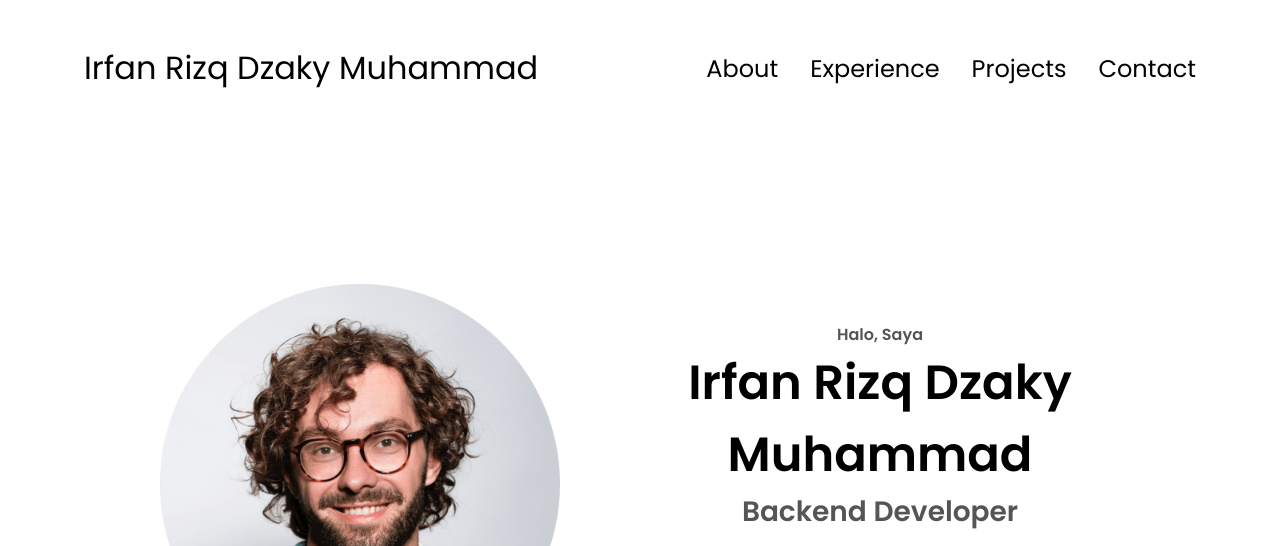
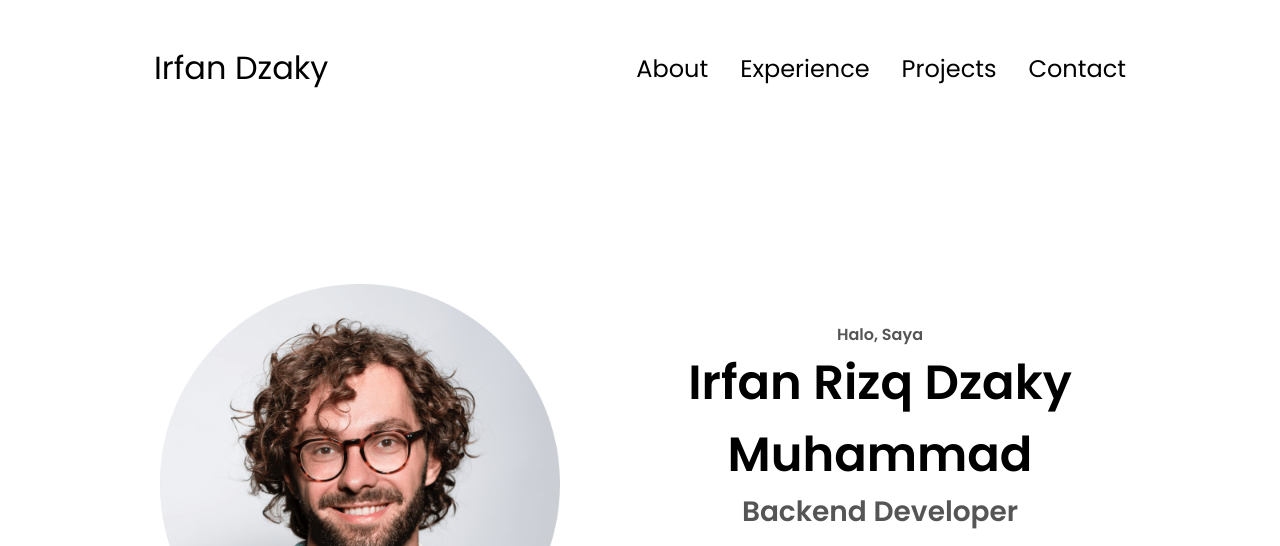
Before and after one commit to irfandzaky/WebPorto-IrfanDzaky, a plain HTML site: page index.html in a window 1280 px wide. Shown: the top 546 px of the page. Drawn offline with Linux system fonts and the light colour scheme.

Commit message:
Ganti Logo

```diff
--- a/index.html
+++ b/index.html
@@ -13,7 +13,7 @@
 </head>
 <body>
     <nav id="desktop-nav">
-        <div class="logo">Irfan Rizq Dzaky Muhammad</div>
+        <div class="logo">Irfan Dzaky</div>
         <div>
             <ul class="nav-links">
                 <li><a href="#about">About</a></li>
```
